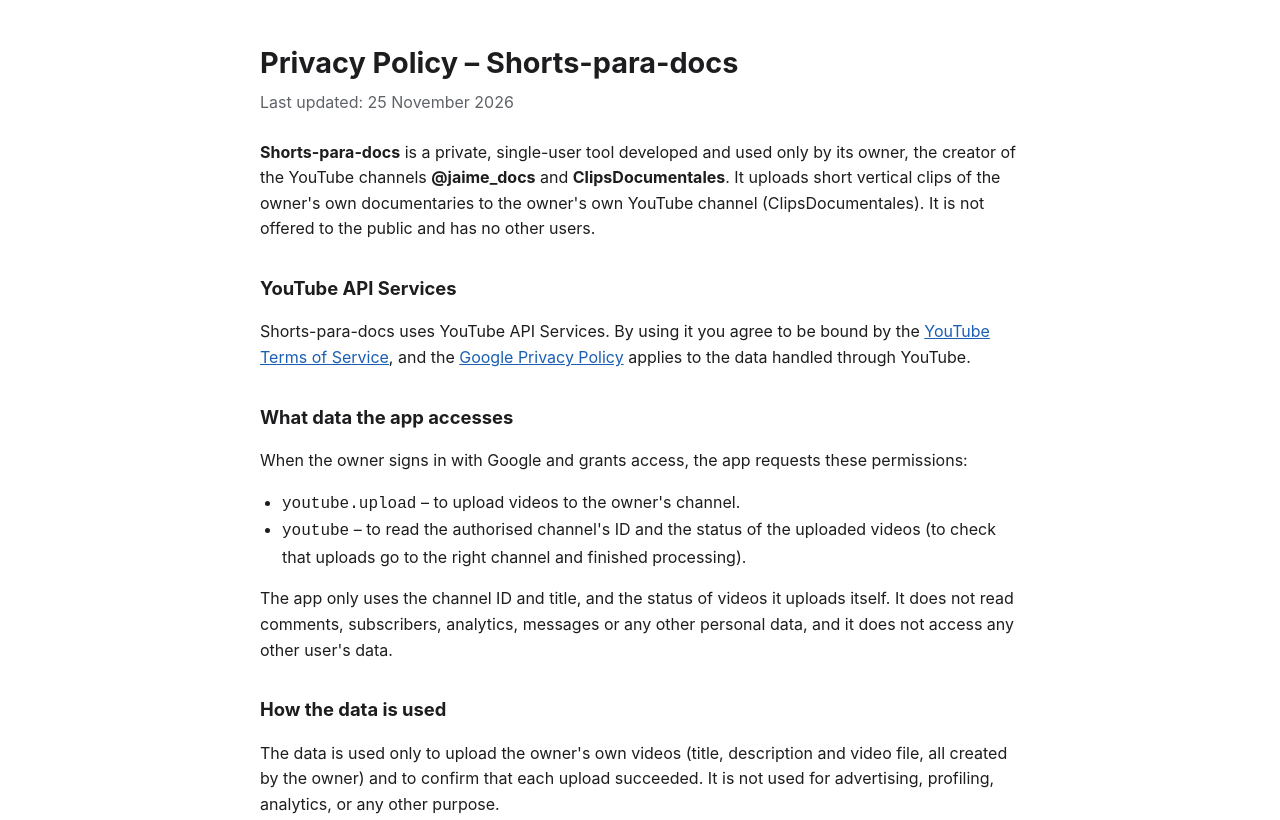
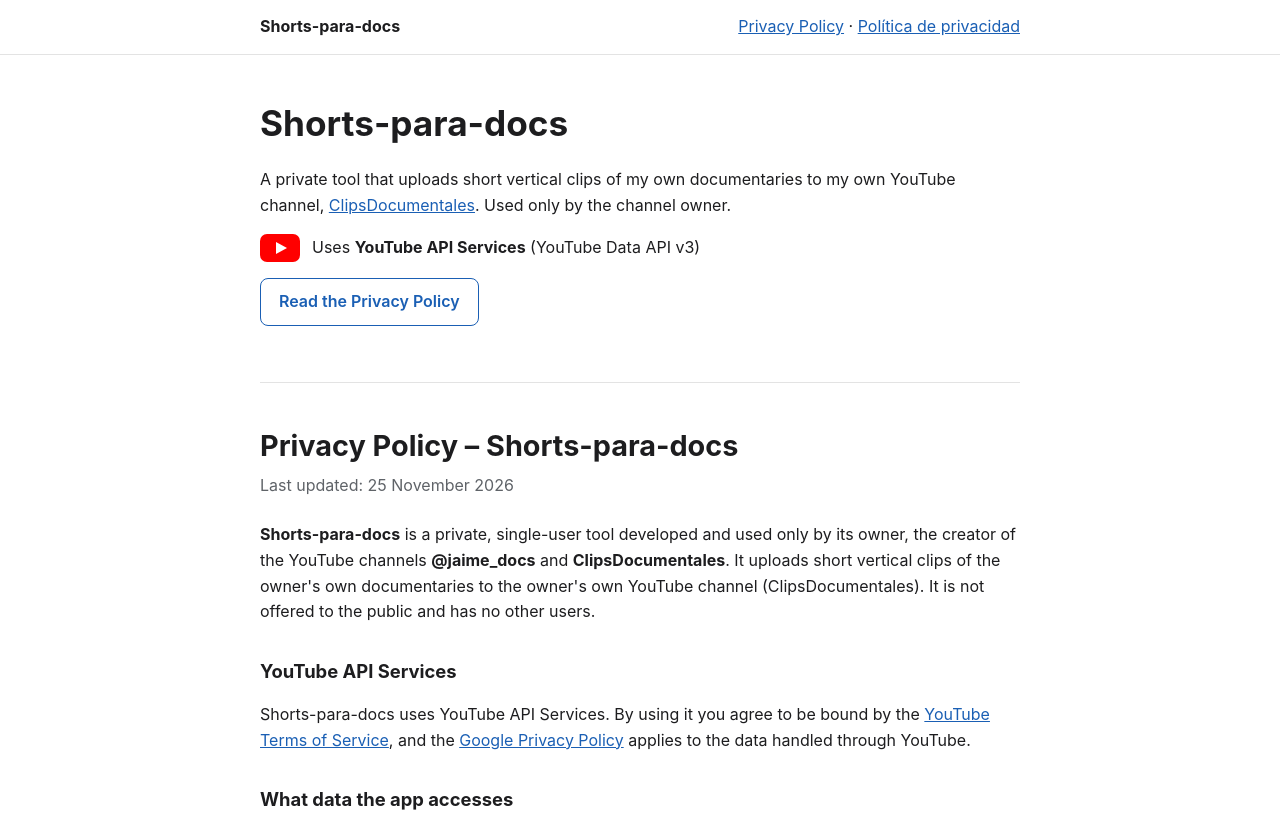
Before and after one commit to jaimeespadasg-ux/shorts-para-docs, a plain HTML site: page index.html in a window 1280 px wide. Shown: the top 820 px of the page. Drawn offline with Linux system fonts and the light colour scheme.

Commit message:
Add files via upload

```diff
--- a/index.html
+++ b/index.html
@@ -18,12 +18,40 @@
   a { color: var(--enlace); }
   hr { border: 0; border-top: 1px solid var(--linea); margin: 48px 0; }
   ul { padding-left: 22px; }
+  .cabecera { border-bottom: 1px solid var(--linea); }
+  .cab-dentro { max-width: 760px; margin: 0 auto; padding: 14px 16px; display: flex; flex-wrap: wrap;
+                gap: 8px 16px; justify-content: space-between; align-items: center; }
+  .app { font-weight: 700; }
+  .inicio { padding-bottom: 40px; margin-bottom: 40px; border-bottom: 1px solid var(--linea); }
+  .titulo-app { font-size: 2.2rem; }
+  .yt { display: flex; align-items: center; gap: 12px; }
+  .yt svg { flex: none; }
+  .boton { display: inline-block; padding: 10px 18px; border: 1px solid var(--enlace); border-radius: 8px;
+           text-decoration: none; font-weight: 600; }
 </style>
 </head>
 <body>
+<header class="cabecera">
+  <div class="cab-dentro">
+    <span class="app">Shorts-para-docs</span>
+    <nav><a href="#privacy-policy">Privacy Policy</a> · <a href="#politica-privacidad">Política de privacidad</a></nav>
+  </div>
+</header>
 <main>
 
-<h1>Privacy Policy – Shorts-para-docs</h1>
+<section class="inicio">
+  <h1 class="titulo-app">Shorts-para-docs</h1>
+  <p>A private tool that uploads short vertical clips of my own documentaries to my own YouTube channel,
+  <a href="https://www.youtube.com/channel/UCDdHUg44hnkAxreLfoaSANw">ClipsDocumentales</a>.
+  Used only by the channel owner.</p>
+  <p class="yt">
+    <svg width="40" height="28" viewBox="0 0 40 28" aria-label="YouTube" role="img"><rect width="40" height="28" rx="7" fill="#FF0000"/><path d="M16 8 L27 14 L16 20 Z" fill="#fff"/></svg>
+    <span>Uses <strong>YouTube API Services</strong> (YouTube Data API v3)</span>
+  </p>
+  <p><a class="boton" href="#privacy-policy">Read the Privacy Policy</a></p>
+</section>
+
+<h1 id="privacy-policy">Privacy Policy – Shorts-para-docs</h1>
 <p class="fecha">Last updated: 25 November 2026</p>
 
 <p><strong>Shorts-para-docs</strong> is a private, single-user tool developed and used only by its owner,
@@ -76,7 +104,7 @@ including the Limited Use requirements.</p>
 
 <hr>
 
-<h1>Política de privacidad – Shorts-para-docs</h1>
+<h1 id="politica-privacidad">Política de privacidad – Shorts-para-docs</h1>
 <p class="fecha">Última actualización: 25 de noviembre de 2026</p>
 
 <p><strong>Shorts-para-docs</strong> es una herramienta privada de un solo usuario, creada y usada únicamente por
```
